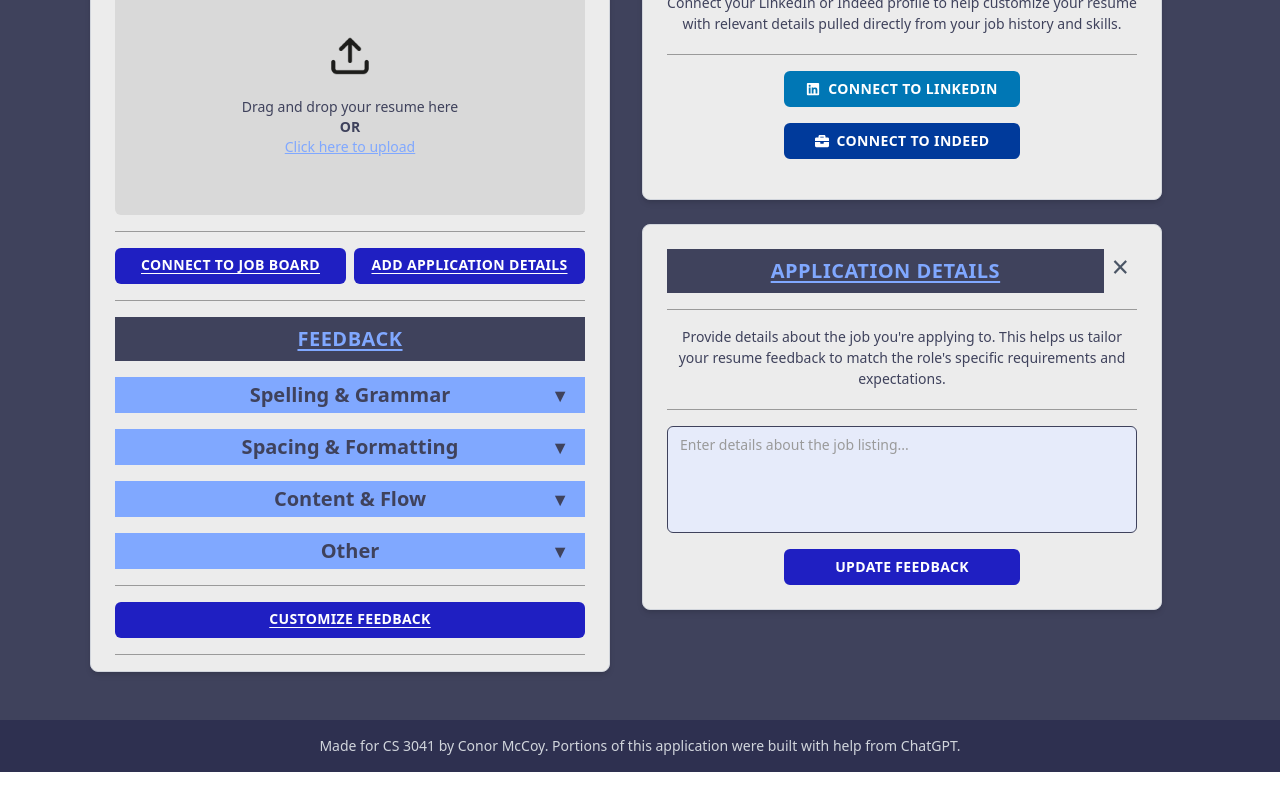
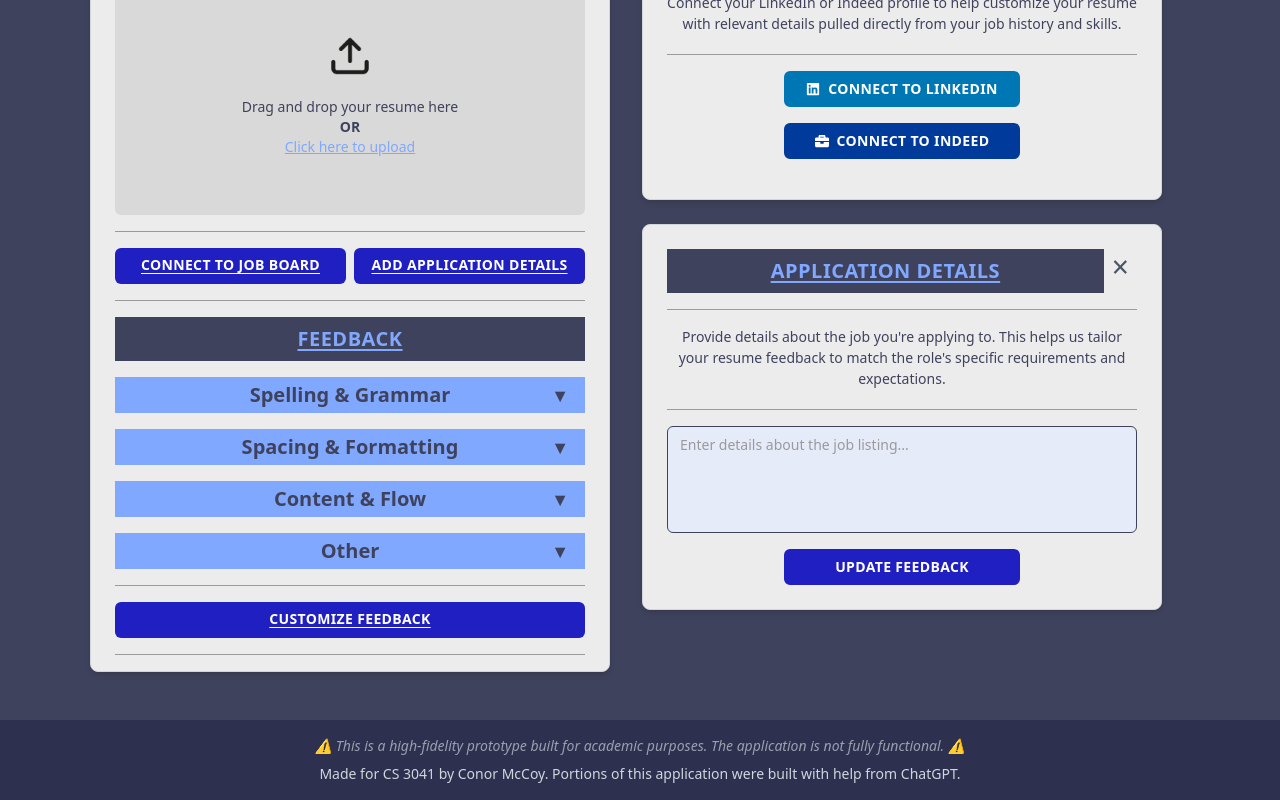
Before and after one commit to Conor-McCoy/CS3041Project, a React (Vite) app: page / in a window 1280 px wide. Shown: the part 222-1022 px from the top of the page. Before the commit the page ends 994 px from the top, so only its background shows below. Built offline with nearby package versions, Linux system fonts and the light colour scheme.

Commit message:
Created README, added disclaimed to footer that the program is a hi-fi prototype, not a fully functional application.

```diff
--- a/src/pages/MainPage.tsx
+++ b/src/pages/MainPage.tsx
@@ -153,9 +153,13 @@ function MainPage() {
 
             {/* Footer */}
             <footer className="mt-12 w-full text-center text-sm text-gray-300 bg-[#2E3050]">
-                <p className="py-4">
+                <p className="pt-4 pb-2  italic text-gray-400">
+                    ⚠️ This is a high-fidelity prototype built for academic purposes. The application is not fully functional. ⚠️
+                </p>
+                <p className="pb-4">
                     Made for CS 3041 by Conor McCoy. Portions of this application were built with help from ChatGPT.
                 </p>
+
             </footer>
 
         </div>
```
Also changed, not shown: 1 other file (tests, documents, lock files or other folders).
